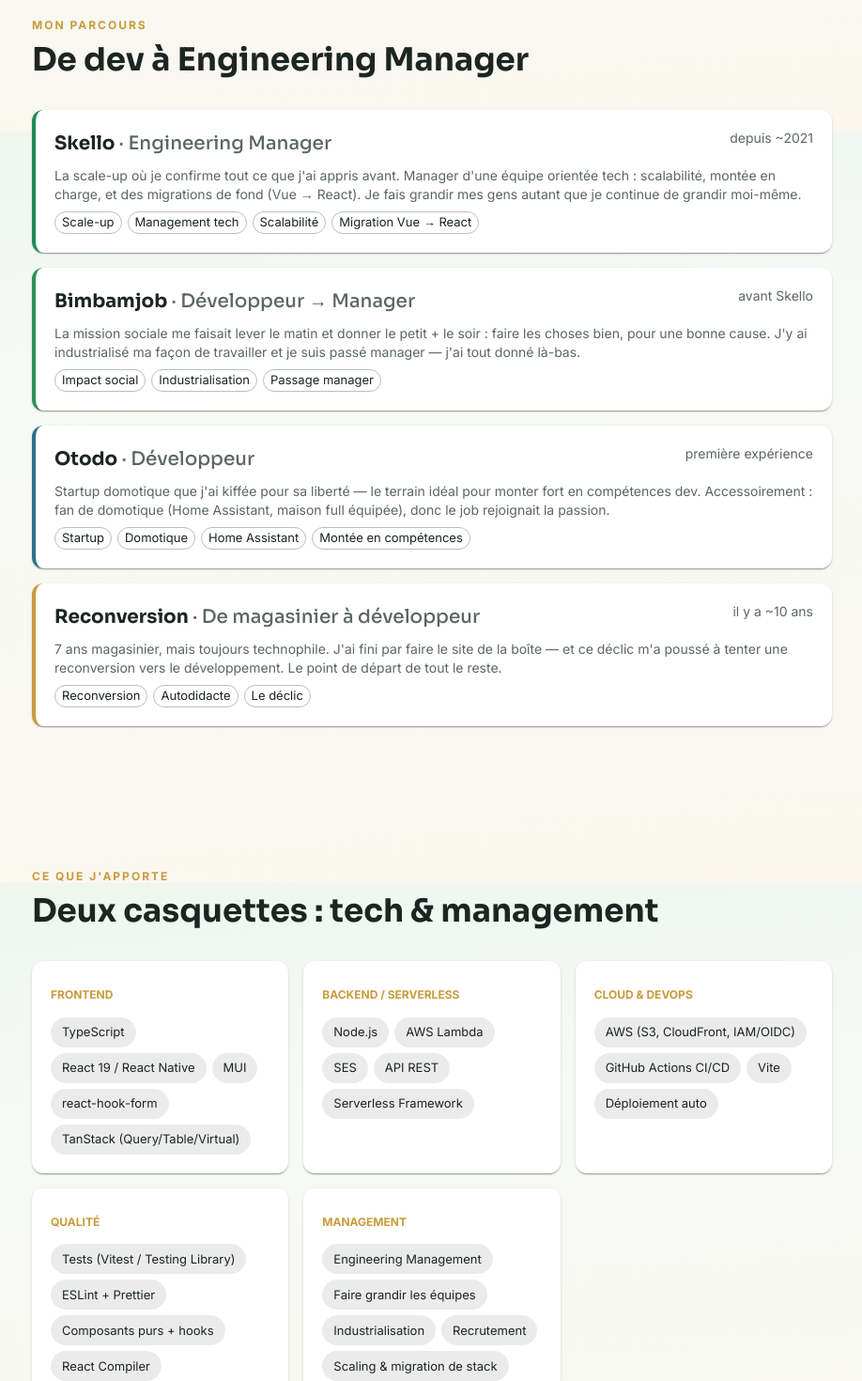
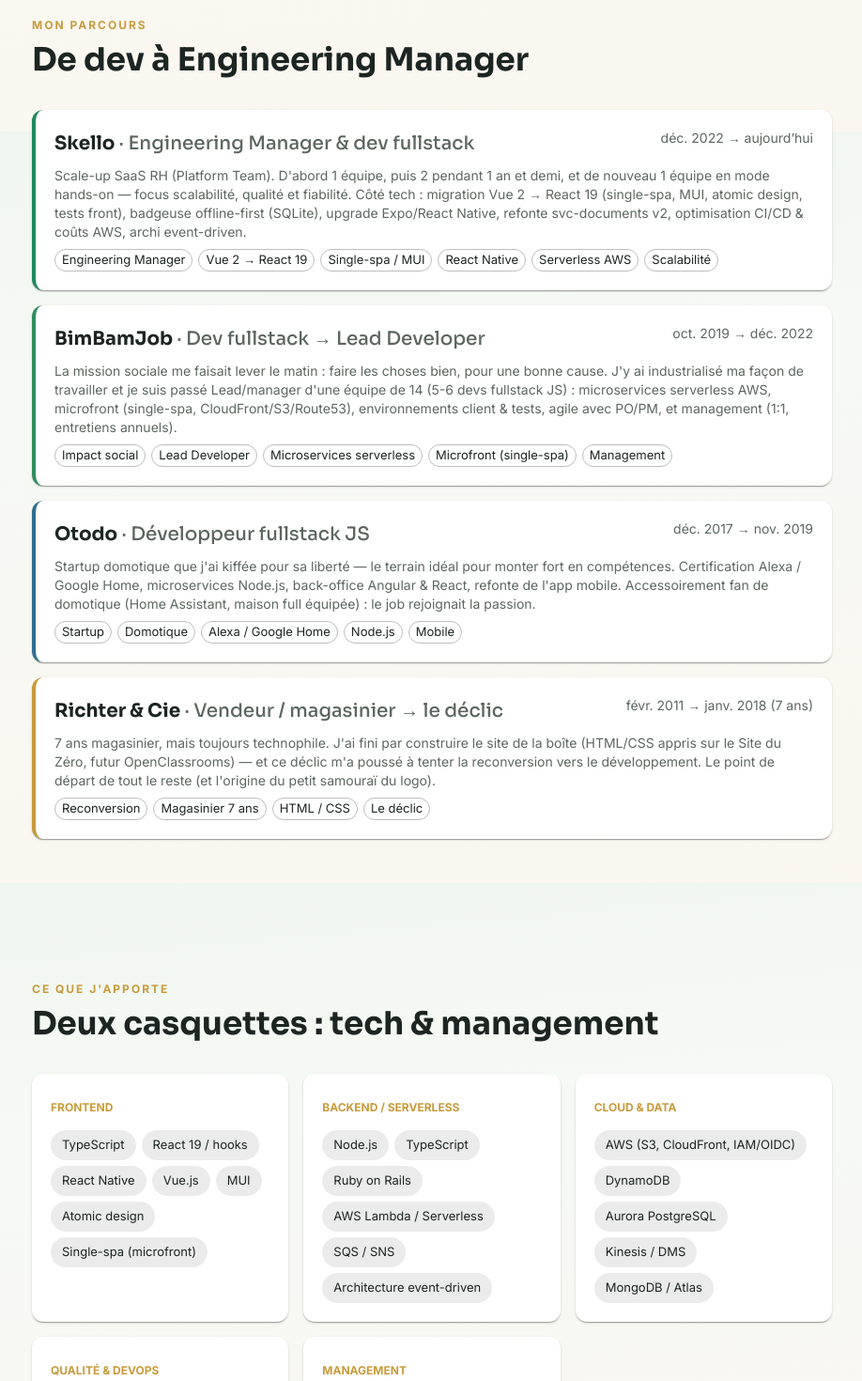
Before and after one commit to stevemorgeat/portfolio, a React (Vite) app: page / in a window 1280 px wide. Shown: the part 660-2130 px from the top of the page at 94% size, without its empty margins (180-1098 px from the left). Built offline with nearby package versions, Linux system fonts and the light colour scheme.

Commit message:
content: parcours/compétences/profil recalés sur le vrai CV (Richter & Cie = magasinier, Skello/BBJ/Otodo dates & réalisations)

```diff
--- a/src/data/parcours.ts
+++ b/src/data/parcours.ts
@@ -1,41 +1,40 @@
 import type { Job } from '../types'
 
-// Périodes à affiner par Steve.
 export const parcours: Job[] = [
   {
     company: 'Skello',
-    role: 'Engineering Manager',
-    period: 'depuis ~2021',
+    role: 'Engineering Manager & dev fullstack',
+    period: 'déc. 2022 → aujourd’hui',
     summary:
-      "La scale-up où je confirme tout ce que j'ai appris avant. Manager d'une équipe orientée tech : scalabilité, montée en charge, et des migrations de fond (Vue → React). Je fais grandir mes gens autant que je continue de grandir moi-même.",
-    tags: ['Scale-up', 'Management tech', 'Scalabilité', 'Migration Vue → React'],
+      "Scale-up SaaS RH (Platform Team). D'abord 1 équipe, puis 2 pendant 1 an et demi, et de nouveau 1 équipe en mode hands-on — focus scalabilité, qualité et fiabilité. Côté tech : migration Vue 2 → React 19 (single-spa, MUI, atomic design, tests front), badgeuse offline-first (SQLite), upgrade Expo/React Native, refonte svc-documents v2, optimisation CI/CD & coûts AWS, archi event-driven.",
+    tags: ['Engineering Manager', 'Vue 2 → React 19', 'Single-spa / MUI', 'React Native', 'Serverless AWS', 'Scalabilité'],
     accent: '#1f8a5b',
   },
   {
-    company: 'Bimbamjob',
-    role: 'Développeur → Manager',
-    period: 'avant Skello',
+    company: 'BimBamJob',
+    role: 'Dev fullstack → Lead Developer',
+    period: 'oct. 2019 → déc. 2022',
     summary:
-      "La mission sociale me faisait lever le matin et donner le petit + le soir : faire les choses bien, pour une bonne cause. J'y ai industrialisé ma façon de travailler et je suis passé manager — j'ai tout donné là-bas.",
-    tags: ['Impact social', 'Industrialisation', 'Passage manager'],
+      "La mission sociale me faisait lever le matin : faire les choses bien, pour une bonne cause. J'y ai industrialisé ma façon de travailler et je suis passé Lead/manager d'une équipe de 14 (5-6 devs fullstack JS) : microservices serverless AWS, microfront (single-spa, CloudFront/S3/Route53), environnements client & tests, agile avec PO/PM, et management (1:1, entretiens annuels).",
+    tags: ['Impact social', 'Lead Developer', 'Microservices serverless', 'Microfront (single-spa)', 'Management'],
     accent: '#2f8f5b',
   },
   {
     company: 'Otodo',
-    role: 'Développeur',
-    period: 'première expérience',
+    role: 'Développeur fullstack JS',
+    period: 'déc. 2017 → nov. 2019',
     summary:
-      "Startup domotique que j'ai kiffée pour sa liberté — le terrain idéal pour monter fort en compétences dev. Accessoirement : fan de domotique (Home Assistant, maison full équipée), donc le job rejoignait la passion.",
-    tags: ['Startup', 'Domotique', 'Home Assistant', 'Montée en compétences'],
+      "Startup domotique que j'ai kiffée pour sa liberté — le terrain idéal pour monter fort en compétences. Certification Alexa / Google Home, microservices Node.js, back-office Angular & React, refonte de l'app mobile. Accessoirement fan de domotique (Home Assistant, maison full équipée) : le job rejoignait la passion.",
+    tags: ['Startup', 'Domotique', 'Alexa / Google Home', 'Node.js', 'Mobile'],
     accent: '#2f6f8f',
   },
   {
-    company: 'Reconversion',
-    role: 'De magasinier à développeur',
-    period: 'il y a ~10 ans',
+    company: 'Richter & Cie',
+    role: 'Vendeur / magasinier → le déclic',
+    period: 'févr. 2011 → janv. 2018 (7 ans)',
     summary:
-      "7 ans magasinier, mais toujours technophile. J'ai fini par faire le site de la boîte — et ce déclic m'a poussé à tenter une reconversion vers le développement. Le point de départ de tout le reste.",
-    tags: ['Reconversion', 'Autodidacte', 'Le déclic'],
+      "7 ans magasinier, mais toujours technophile. J'ai fini par construire le site de la boîte (HTML/CSS appris sur le Site du Zéro, futur OpenClassrooms) — et ce déclic m'a poussé à tenter la reconversion vers le développement. Le point de départ de tout le reste (et l'origine du petit samouraï du logo).",
+    tags: ['Reconversion', 'Magasinier 7 ans', 'HTML / CSS', 'Le déclic'],
     accent: '#c89b3c',
   },
 ]
--- a/src/data/profile.ts
+++ b/src/data/profile.ts
@@ -1,8 +1,8 @@
 export const profile = {
   name: 'Steve Morgeat',
-  title: 'Engineering Manager & builder',
+  title: 'Engineering Manager & développeur fullstack',
   tagline:
-    'De développeur à Engineering Manager. Je fais grandir des équipes — et je continue de livrer.',
+    'De magasinier à Engineering Manager. Je fais grandir des équipes — et je continue de livrer (front, back, serverless).',
   email: 'morgeat.steve@gmail.com',
   links: {
     github: 'https://github.com/stevemorgeat',
--- a/src/data/projects.ts
+++ b/src/data/projects.ts
@@ -51,12 +51,12 @@
     learned: ['Concevoir évolutif', 'Configurateur produit (à venir)', 'Du vitrine au transactionnel'],
   },
   {
-    title: 'Richter',
-    description: "Mon tout premier site (HTML/CSS), né du Site du Zéro (devenu OpenClassrooms).",
+    title: 'Richter & Cie',
+    description: "Le site de mon employeur quand j'étais magasinier — mon tout premier site (HTML/CSS).",
     tags: ['HTML', 'CSS', 'Les débuts'],
     status: 'private',
     story:
-      "Là où tout a commencé : du HTML/CSS avec le Site du Zéro (futur OpenClassrooms). C'est ce projet qui m'a donné le déclic pour me lancer dans la reconversion. Le petit samouraï du logo lui rend hommage.",
-    learned: ['Les fondamentaux HTML/CSS', "L'étincelle de la reconversion", "L'envie de continuer"],
+      "Là où tout a commencé. Magasinier chez Richter & Cie pendant 7 ans mais toujours technophile, j'ai fini par construire le site de la boîte — du HTML/CSS appris sur le Site du Zéro (futur OpenClassrooms). Ce déclic m'a poussé à tenter la reconversion. Le petit samouraï du logo lui rend hommage.",
+    learned: ['Les fondamentaux HTML/CSS', "L'étincelle de la reconversion", "Oser changer de voie à 100 %"],
   },
 ]
--- a/src/data/skills.ts
+++ b/src/data/skills.ts
@@ -3,22 +3,22 @@
 export const skills: SkillGroup[] = [
   {
     label: 'Frontend',
-    items: ['TypeScript', 'React 19 / React Native', 'MUI', 'react-hook-form', 'TanStack (Query/Table/Virtual)'],
+    items: ['TypeScript', 'React 19 / hooks', 'React Native', 'Vue.js', 'MUI', 'Atomic design', 'Single-spa (microfront)'],
   },
   {
     label: 'Backend / Serverless',
-    items: ['Node.js', 'AWS Lambda', 'SES', 'API REST', 'Serverless Framework'],
+    items: ['Node.js', 'TypeScript', 'Ruby on Rails', 'AWS Lambda / Serverless', 'SQS / SNS', 'Architecture event-driven'],
   },
   {
-    label: 'Cloud & DevOps',
-    items: ['AWS (S3, CloudFront, IAM/OIDC)', 'GitHub Actions CI/CD', 'Vite', 'Déploiement auto'],
+    label: 'Cloud & Data',
+    items: ['AWS (S3, CloudFront, IAM/OIDC)', 'DynamoDB', 'Aurora PostgreSQL', 'Kinesis / DMS', 'MongoDB / Atlas'],
   },
   {
-    label: 'Qualité',
-    items: ['Tests (Vitest / Testing Library)', 'ESLint + Prettier', 'Composants purs + hooks', 'React Compiler'],
+    label: 'Qualité & DevOps',
+    items: ['Tests (Vitest / front)', 'CI/CD (GitHub Actions)', 'Datadog', 'Sentry', 'Optimisation coûts AWS'],
   },
   {
     label: 'Management',
-    items: ['Engineering Management', 'Faire grandir les équipes', 'Industrialisation', 'Recrutement', "Scaling & migration de stack"],
+    items: ['Engineering Management', 'Faire grandir les équipes', '1:1 & entretiens annuels', 'Agile (PO / PM)', 'Recrutement', 'Scaling & migration de stack'],
   },
 ]
```
